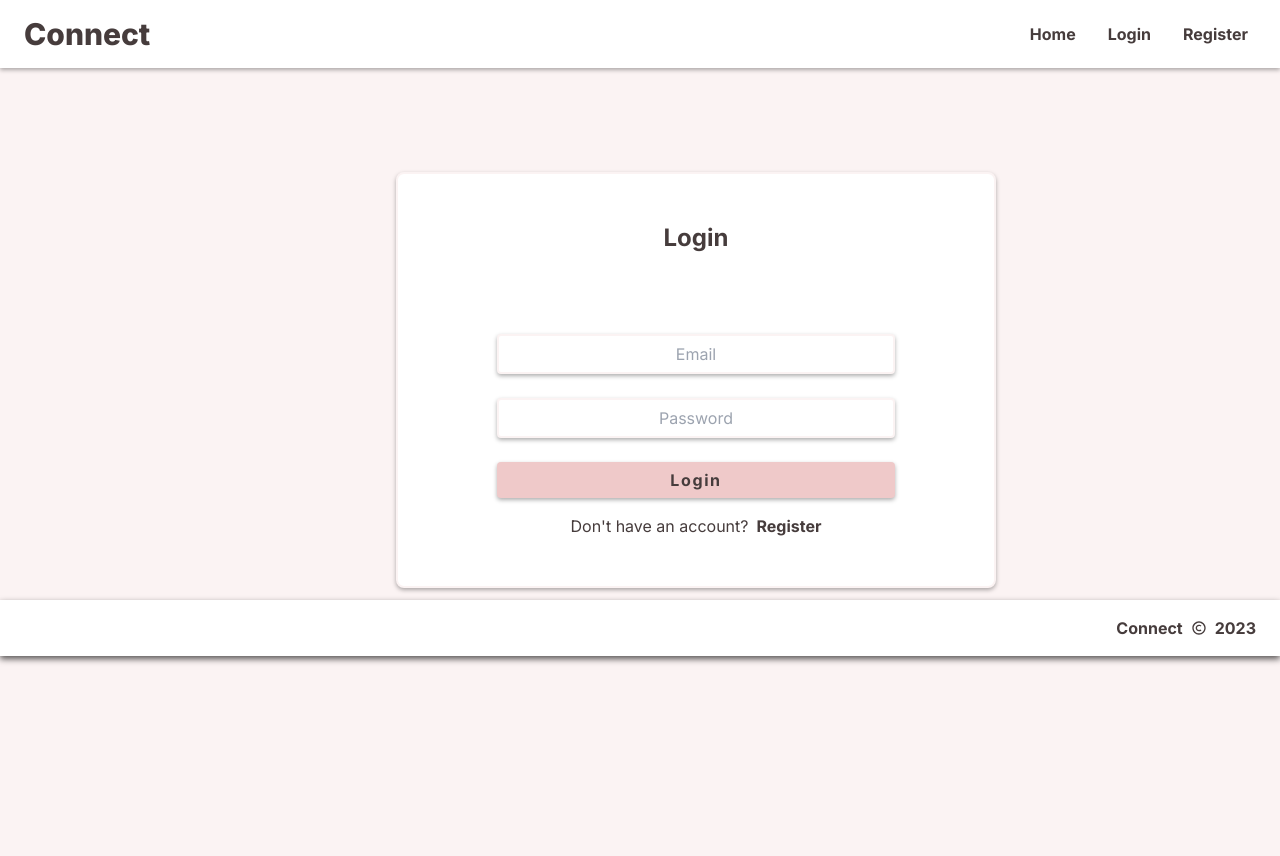
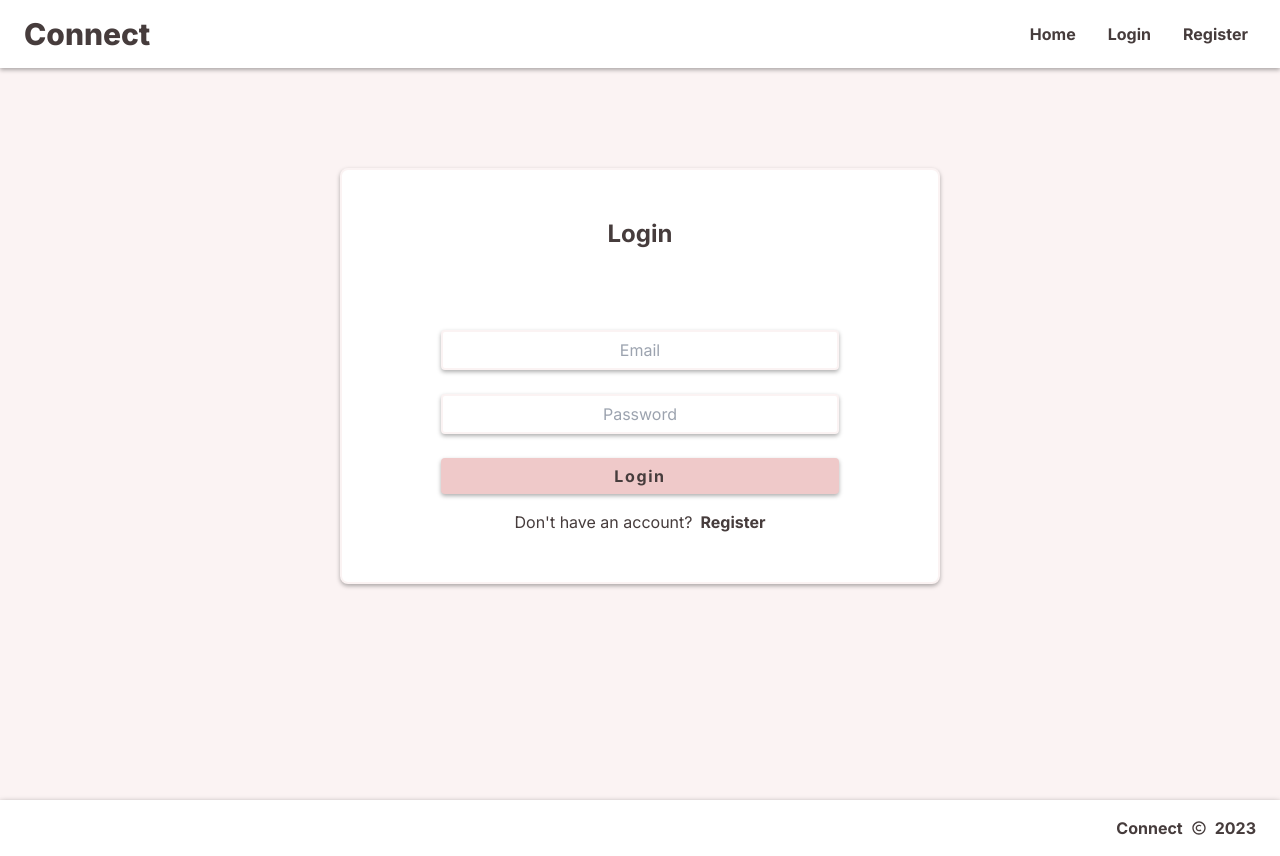
Before and after one commit to KongJudy/mern_blog_v2, a React (Create React App) app in the folder client/: page /login in a window 1280 px wide. Before the commit the page ends 800 px from the top, so only its background shows below. Built offline with nearby package versions, Linux system fonts and the light colour scheme; no server answers; some icons are missing.

Commit message:
fixed styling for login

```diff
--- a/client/src/pages/Login.jsx
+++ b/client/src/pages/Login.jsx
@@ -55,7 +55,7 @@ const Login = () => {
   };
 
   return (
-    <div className='p-3 max-w-lg mx-auto'>
+    <div className='flex justify-center p-2 min-h-screen'>
       <div className='md:mt-40 mt-16 text-center md:w-[600px] min-w-screen'>
         <div className='border-2 border-light-rose bg-white rounded-lg p- drop-shadow-sm'>
           <div className='my-12'>
```
